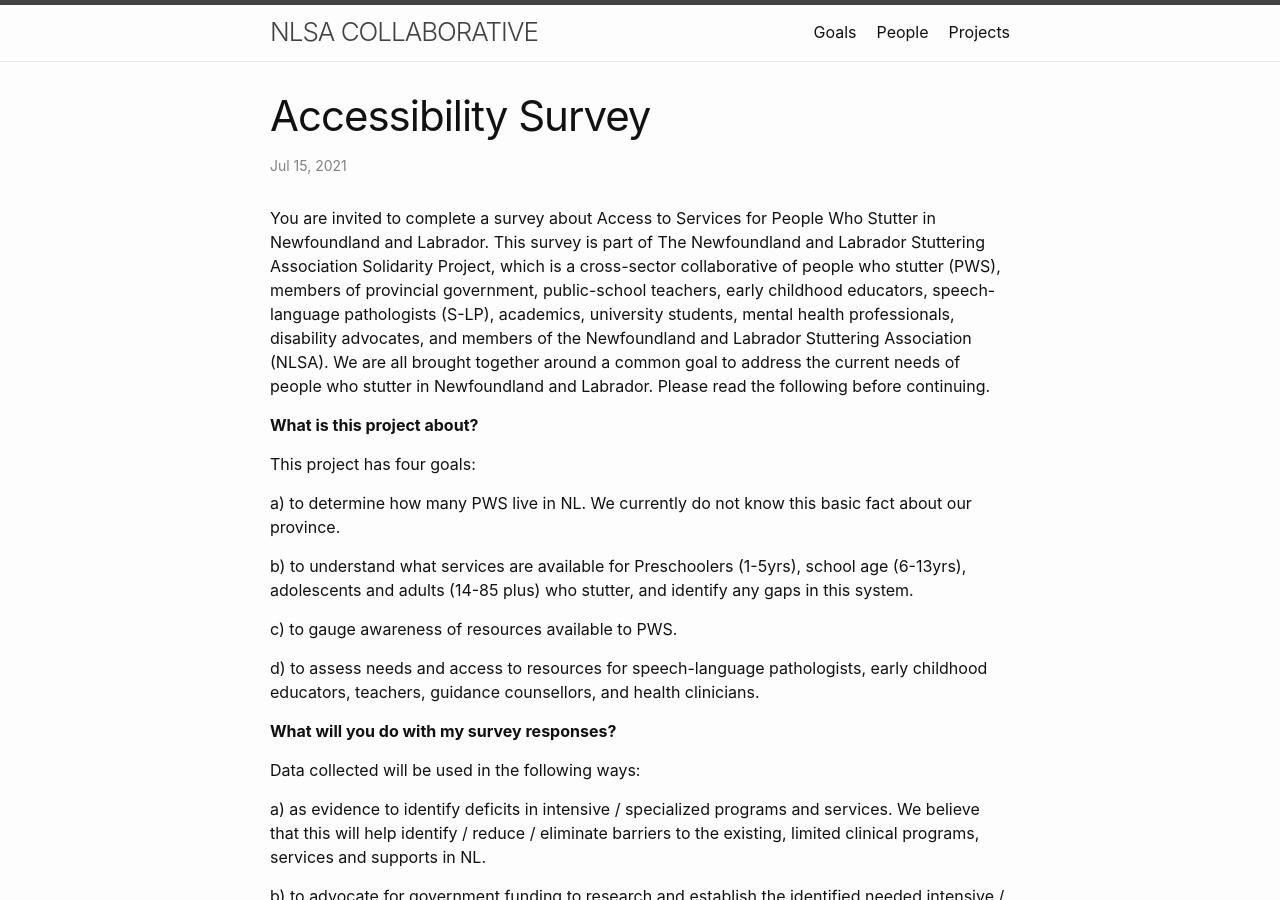
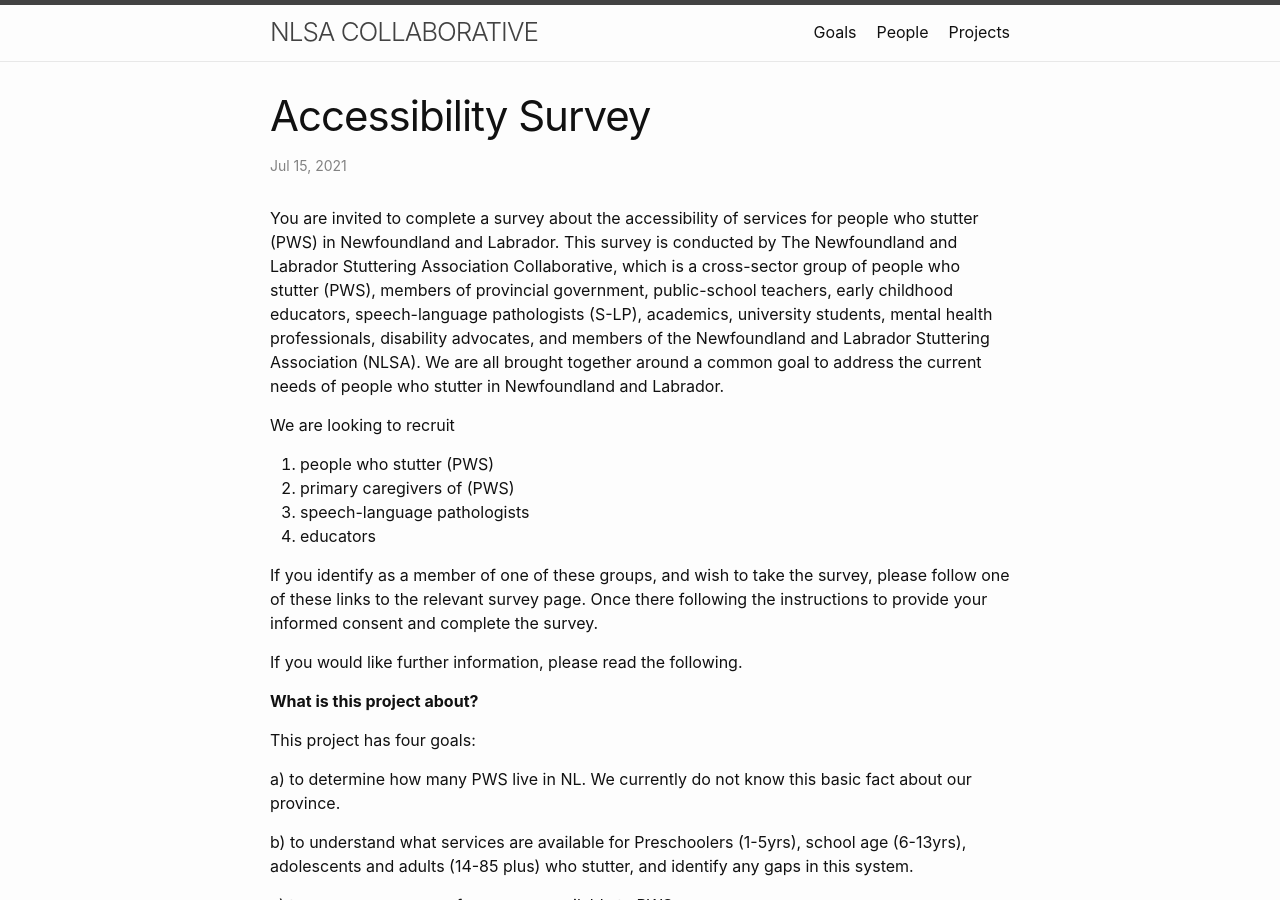
Before and after one commit to pauldedecker/commco-lab, a Jekyll site: the page built from _posts/2021-07-15-survey-barriers-accessibility.md, in a window 1280 px wide and 900 px high. Built offline with Jekyll 4.4.1, drawn with Linux system fonts in a browser that asks for light colours.

Commit message:
Update 2021-07-15-survey-barriers-accessibility.md

```diff
--- a/_posts/2021-07-15-survey-barriers-accessibility.md
+++ b/_posts/2021-07-15-survey-barriers-accessibility.md
@@ -3,16 +3,22 @@ layout: post
 title: "Accessibility Survey"
 categories: Research, Survey
 ---
+You are invited to complete a survey about the accessibility of services for people who stutter (PWS) in Newfoundland and Labrador. This survey is conducted by The Newfoundland and Labrador Stuttering Association Collaborative, which is a cross-sector group of people who stutter (PWS), members of provincial government, public-school teachers, early childhood educators, speech-language pathologists (S-LP), academics, university students, mental health professionals, disability advocates, and members of the Newfoundland and Labrador Stuttering Association (NLSA). We are all brought together around a common goal to address the current needs of people who stutter in Newfoundland and Labrador.
 
-You are invited to complete a survey about Access to Services for People Who Stutter in Newfoundland and Labrador. This survey is part of The Newfoundland and Labrador Stuttering Association Solidarity Project, which is a cross-sector collaborative of people who stutter (PWS), members of provincial government, public-school teachers, early childhood educators, speech-language pathologists (S-LP), academics, university students, mental health professionals, disability advocates, and members of the Newfoundland and Labrador Stuttering Association (NLSA). We are all brought together around a common goal to address the current needs of people who stutter in Newfoundland and Labrador. Please read the following before continuing.
+We are looking to recruit
 
+1. people who stutter (PWS)
+2. primary caregivers of (PWS)
+3. speech-language pathologists
+4. educators
 
+If you identify as a member of one of these groups, and wish to take the survey, please follow one of these links to the relevant survey page. Once there following the instructions to provide your informed consent and complete the survey.
+
+If you would like further information, please read the following.
 
 **What is this project about?**
 
-
 This project has four goals:
-
 
 a) to determine how many PWS live in NL. We currently do not know this basic fact about our province.
 
@@ -22,22 +28,15 @@ c) to gauge awareness of resources available to PWS.
 
 d) to assess needs and access to resources for speech-language pathologists, early childhood educators, teachers, guidance counsellors, and health clinicians.
 
-
-
 **What will you do with my survey responses?**
 
-
-
 Data collected will be used in the following ways:
-
 
 a) as evidence to identify deficits in intensive / specialized programs and services. We believe that this will help identify / reduce / eliminate barriers to the existing, limited clinical programs, services and supports in NL.
 
 b) to advocate for government funding to research and establish the identified needed intensive / specialized programs, services and supports for PWS in our province. We also want to develop workshops/guides for participants to understand concealable social identities commonly held by PWS, and any mental health concerns that often go along with them. SLPs, ECEs, PWS, and community members will develop skills to become aware of the role of stigma associated with non-standard ways of speaking.
 
 c) to identify other areas / concerns / issues related to supports and services that will require future research or surveying.
-
-
 
 **Will my answers be anonymous and confidential?**
 
@@ -50,7 +49,6 @@ Because of the methods used in this study, i.e. an online survey, no signed cons
 Data will be kept indefinitely but for a minimum of five years, as required by Memorial University’s policy on Integrity in Scholarly Research. The NLSA will have access to the summarized data in its aggregate form. Data collected from the survey will be used for stuttering advocacy by the NLSA and may be used for research analysis and/or output as presentations at scholarly conferences and publication in academic journals.
 
 We will produce a final report that highlights any significant findings from the survey. Where appropriate, we may paraphrase information shared with us through the survey. This report will be publicly available and accessible from the project webpage at [nlsacollaborative.ca](http://nlsacollaborative.ca/).
-
 
 **What else should I know?**
 
```
